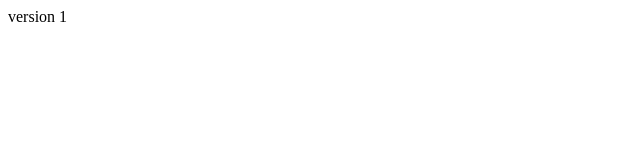
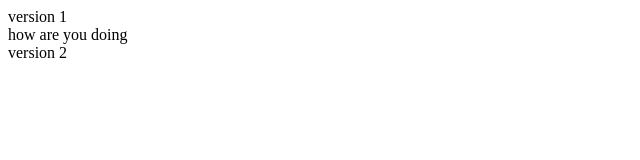
Before and after one commit to Godwinprosper/practice, a plain HTML site: page index.html in a window 1280 px wide. Shown: the whole page, without its empty margins (0-640 px from the left). Drawn offline with Linux system fonts and the light colour scheme.

Commit message:
version 2

```diff
--- a/index.html
+++ b/index.html
@@ -6,5 +6,7 @@
 </head>
 <body>
   <div>version 1</div>
+  <div>how are you doing</div>
+  <div>version 2</div>
 </body>
 </html>
--- /dev/null
+++ b/index.js
@@ -0,0 +1 @@
+console.log('version2')
```
